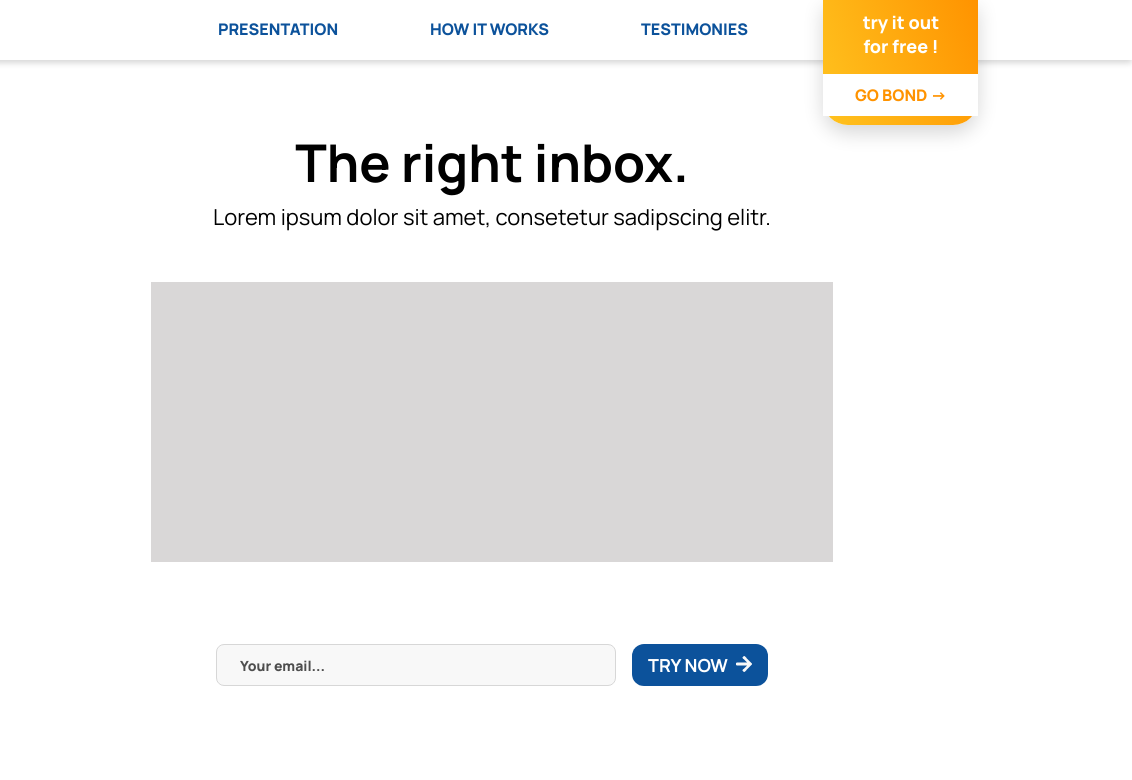
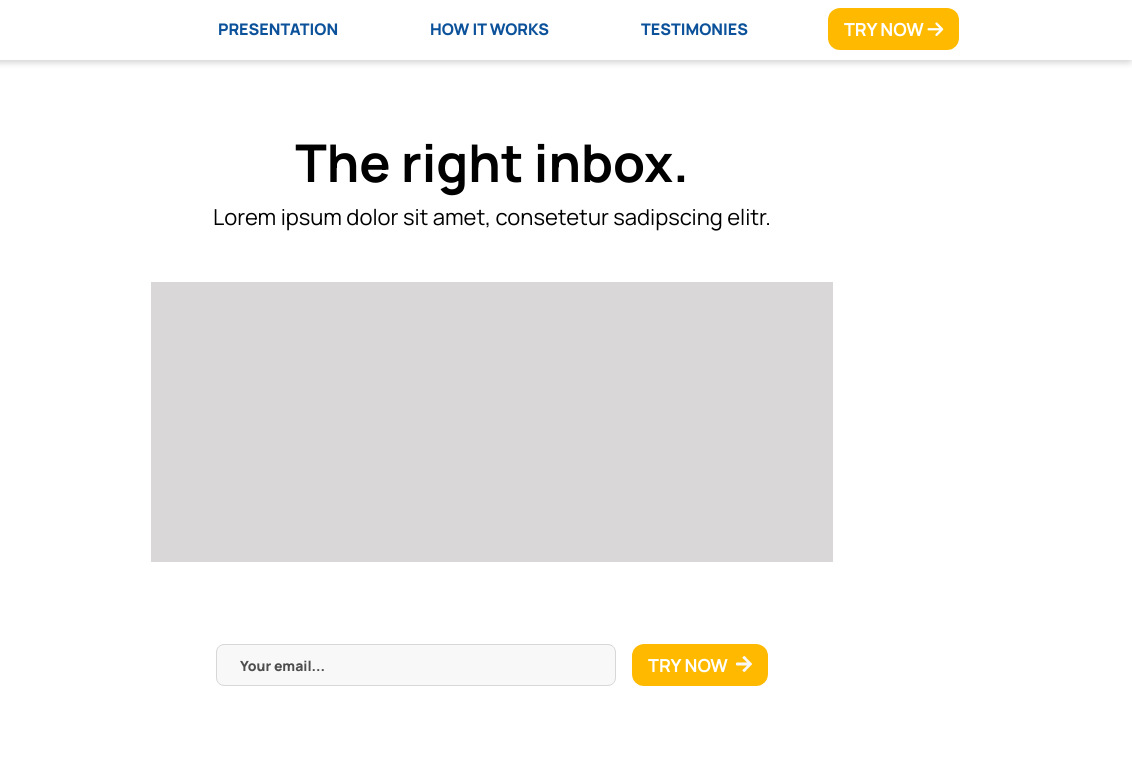
Before and after one commit to MargauxMalsch/Bap-Bond-Inbox2, a plain HTML site: page index.html in a window 1280 px wide. Shown: the top 780 px of the page, 148-1280 px from the left. Drawn offline with nearby package versions, Linux system fonts and the light colour scheme.

Commit message:
nouveau header

```diff
--- a/css/style.css
+++ b/css/style.css
@@ -77,59 +77,23 @@ nav {
     transition: all 0.3s;
 }
 
-.popup:hover {
+.try button{
+    height: 42px;
+    width: fit-content;
+    white-space: nowrap;
+    border-radius: 12px;
+    margin: 8px 12px 0 34px;
 
-    color: white;
-    width: 20%;
-
+    padding: 7px 16px;
+    background-color: #FFBA00;
+    font-family: 'Manrope', sans-serif;
+    font-size: 18px;
+    font-weight: bold;
+    text-transform: uppercase;
+    color: var(--white);
+    border: 0;
 }
 
-.popup:hover .goBond {
-    background-color: white;
-    color: #FF9300;
-    height: 20%;
-}
-
-.popup p {
-    width: 50%;
-    margin: auto;
-}
-
-.goBond {
-    margin-top: 10%;
-    background-color: white;
-    color: #FF9300;
-    padding: 10px 5px;
-    transition: all 0.3s;
-}
-
-.goBond h2 {
-    font-size: 16px;
-    font-weight: 800;
-    text-align: center;
-}
-
-
-/*------------ Menu Burgur ----------*/
-#burger {
-    width: 30px;
-    line-height: 20px;
-    font-size: 10px;
-    text-align: left;
-    border-radius: 5px;
-    display: none;
-    cursor: pointer;
-    position: absolute;
-    right: 10%;
-}
-
-#burger img {
-    width: 100%;
-}
-
-#controle {
-    display: none;
-}
 
 /*---------------Partie 1--------------*/
 h1 {
@@ -504,7 +468,7 @@ h1 {
     border-radius: 12px;
     margin-left: 16px;
     padding: 7px 16px;
-    background-color: var(--blue);
+    background-color: #FFBA00;
     font-family: 'Manrope', sans-serif;
     font-size: 18px;
     font-weight: bold;
@@ -628,7 +592,7 @@ h1 {
         height: 100px;
     }
 
-    .popup {
+   .try button{
         display: none;
     }
 
@@ -665,7 +629,7 @@ h1 {
         box-shadow: 0 8px 15px rgba(0, 0, 0, 0.16);
     }
     .menu a.icon {
-        color: white;
+        color: black;
         display: block;
         position: absolute;
         right: 120px;
--- a/index.html
+++ b/index.html
@@ -30,14 +30,11 @@
                     <li class="info">TESTIMONIES</li>
                 </ul>
             </div>
-            <div class="popup">
-                <div>
-                    <p>try it out for free !</p>
-                    <div class="goBond">
-                        <h2>GO BOND -></h2>
-                    </div>
+
+                <div class="try">
+                    <button type="submit">try now <i class="fas fa-arrow-right"></i></button>
                 </div>
-            </div>
+
         </nav>
     </header>
         <section class="titre">
```
Also changed, not shown: 1 other file.
